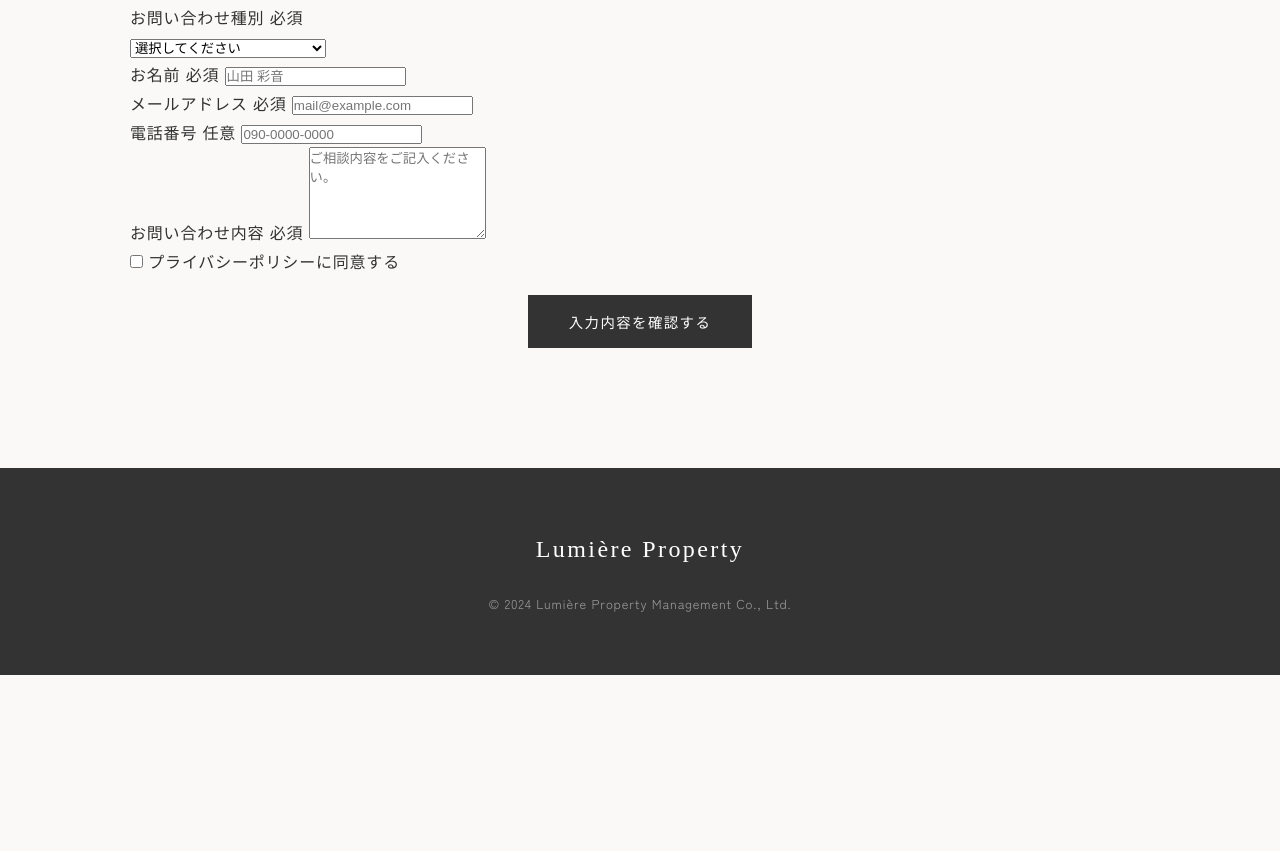
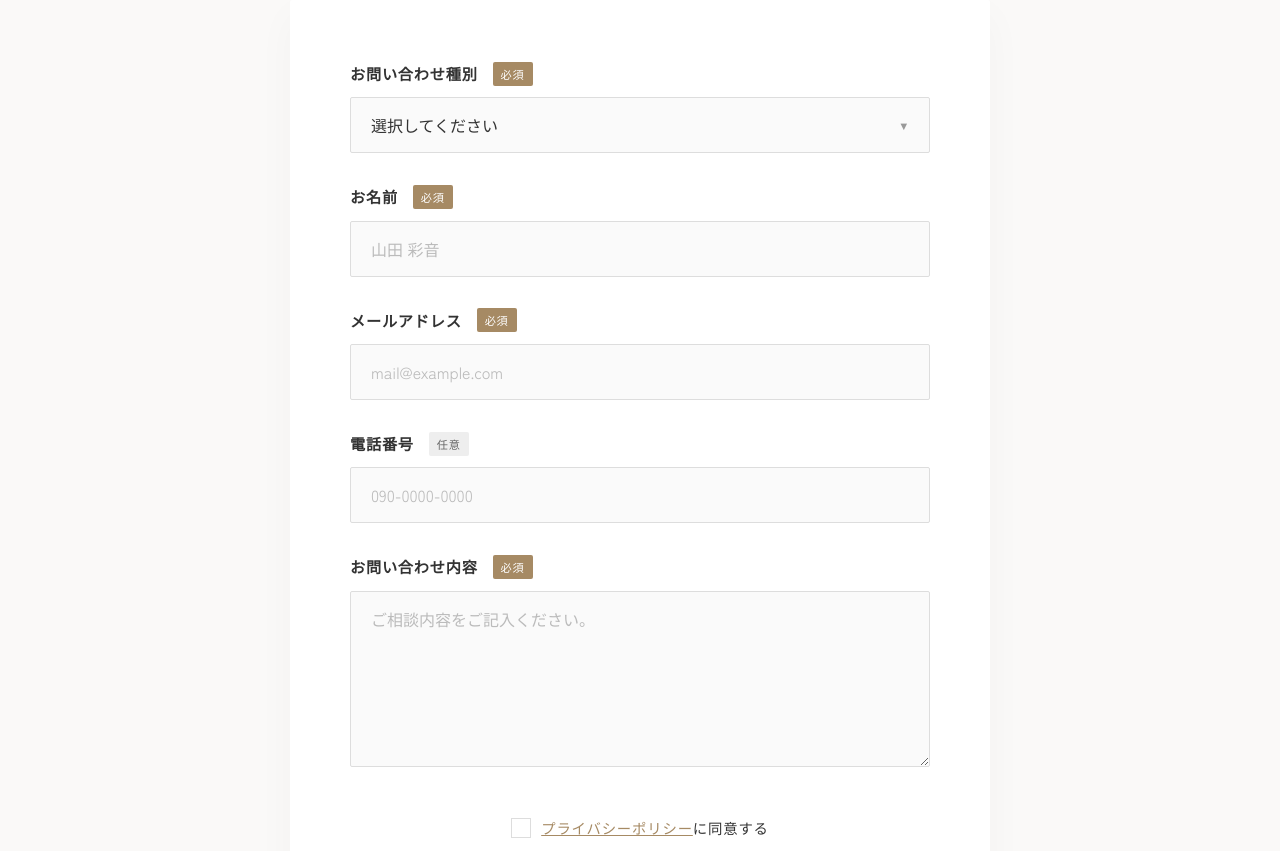
Before and after one commit to Yamaki-shota/hudosan, a plain HTML site: page index.html in a window 1280 px wide. Shown: the part 5989-6840 px from the top of the page. Before the commit the page ends 6664 px from the top, so only its background shows below. Drawn offline with Linux system fonts and the light colour scheme.

Commit message:
Translate comments in style.css to Japanese

```diff
--- a/style.css
+++ b/style.css
@@ -1,5 +1,5 @@
 /* =========================================
-   Variables
+   Variables (色の設定)
    ========================================= */
 :root {
     --color-bg: #FAF9F8; /* グレージュ寄りの白 */
@@ -10,7 +10,7 @@
 }
 
 /* =========================================
-   Reset & Base
+   Reset & Base (基本設定)
    ========================================= */
 * {
     margin: 0;
@@ -38,7 +38,7 @@ a {
 }
 
 /* =========================================
-   Utility Classes
+   Utility Classes (よく使う設定)
    ========================================= */
 .container {
     max-width: 1100px;
@@ -49,7 +49,7 @@ a {
 .text-center { text-align: center; }
 .mt-40 { margin-top: 40px; }
 
-/* ボタンコンポーネント */
+/* ボタンのデザイン */
 .btn-primary, .btn-secondary {
     display: inline-block;
     padding: 15px 40px;
@@ -89,7 +89,7 @@ a {
 .btn-text:hover { color: var(--color-accent); }
 
 /* =========================================
-   Header
+   Header (上のメニュー)
    ========================================= */
 .header {
     position: fixed;
@@ -147,7 +147,7 @@ a {
 }
 
 /* =========================================
-   Hero Section
+   Hero Section (一番最初の大きい画像)
    ========================================= */
 .hero {
     height: 100vh;
@@ -192,7 +192,7 @@ a {
 }
 
 /* =========================================
-   Sections Common
+   Sections Common (各エリアの共通設定)
    ========================================= */
 .section {
     padding: 120px 0;
@@ -218,7 +218,7 @@ a {
 }
 
 /* =========================================
-   Concept Section
+   Concept Section (メッセージ)
    ========================================= */
 .concept-flex {
     display: flex;
@@ -257,14 +257,10 @@ a {
 }
 
 /* =========================================
-   Service Section
+   Service Section (強み)
    ========================================= */
 .service {
     background-color: #fff;
-}
-
-.service .section-header {
-    text-align: center;
 }
 
 .service-grid {
@@ -302,7 +298,7 @@ a {
 }
 
 /* =========================================
-   For Owners Section
+   For Owners Section (オーナー様へ)
    ========================================= */
 .owners {
     background-color: var(--color-bg);
@@ -340,7 +336,7 @@ a {
 }
 
 /* =========================================
-   Works Section
+   Works Section (事例)
    ========================================= */
 .works {
     background-color: #fff;
@@ -397,7 +393,7 @@ a {
 }
 
 /* =========================================
-   News Section
+   News Section (お知らせ)
    ========================================= */
 .news {
     background-color: var(--color-bg);
@@ -459,7 +455,7 @@ a {
 }
 
 /* =========================================
-   Company Section
+   Company Section (会社概要)
    ========================================= */
 .company {
     background-color: #fff;
@@ -493,7 +489,169 @@ a {
 }
 
 /* =========================================
-   Footer
+   Contact Section (お問い合わせフォーム)
+   ========================================= */
+.contact {
+    background-color: var(--color-bg);
+}
+
+.contact-desc {
+    color: #555;
+    margin-top: 20px;
+    font-size: 0.95rem;
+    line-height: 1.8;
+}
+
+.contact-form-inner {
+    max-width: 700px;
+    margin: 0 auto;
+    background-color: #fff;
+    padding: 60px;
+    box-shadow: 0 15px 40px rgba(0, 0, 0, 0.03);
+    border-radius: 2px;
+}
+
+.form-group {
+    margin-bottom: 30px;
+}
+
+.form-group label {
+    display: flex;
+    align-items: center;
+    font-weight: 600;
+    margin-bottom: 10px;
+    font-size: 0.95rem;
+    letter-spacing: 0.05em;
+}
+
+.required, .optional {
+    font-size: 0.7rem;
+    padding: 2px 8px;
+    margin-left: 15px;
+    border-radius: 2px;
+    font-weight: 400;
+}
+.required {
+    background-color: var(--color-accent);
+    color: #fff;
+}
+.optional {
+    background-color: #eee;
+    color: #666;
+}
+
+input[type="text"],
+input[type="email"],
+input[type="tel"],
+textarea,
+select {
+    width: 100%;
+    padding: 15px 20px;
+    border: 1px solid #ddd;
+    background-color: #FAFAFA;
+    border-radius: 2px;
+    font-family: inherit;
+    font-size: 1rem;
+    color: var(--color-text);
+    transition: all 0.3s ease;
+    outline: none;
+}
+
+input:focus,
+textarea:focus,
+select:focus {
+    border-color: var(--color-accent);
+    background-color: #fff;
+    box-shadow: 0 0 0 3px rgba(166, 138, 100, 0.1);
+}
+
+textarea {
+    resize: vertical;
+}
+
+::placeholder {
+    color: #bbb;
+}
+
+.select-wrap {
+    position: relative;
+}
+.select-wrap::after {
+    content: '▼';
+    position: absolute;
+    right: 20px;
+    top: 50%;
+    transform: translateY(-50%);
+    font-size: 0.7rem;
+    color: #999;
+    pointer-events: none;
+}
+select {
+    appearance: none;
+    -webkit-appearance: none;
+    cursor: pointer;
+}
+
+.form-agreement {
+    margin: 40px 0;
+    text-align: center;
+}
+.checkbox-wrap {
+    position: relative;
+    cursor: pointer;
+    font-size: 0.9rem;
+    display: inline-flex;
+    align-items: center;
+    gap: 10px;
+}
+.checkbox-wrap input {
+    position: absolute;
+    opacity: 0;
+    cursor: pointer;
+}
+.checkmark {
+    height: 20px;
+    width: 20px;
+    background-color: #fff;
+    border: 1px solid #ddd;
+    transition: all 0.2s;
+    position: relative;
+}
+.checkbox-wrap input:checked ~ .checkmark {
+    background-color: var(--color-accent);
+    border-color: var(--color-accent);
+}
+.checkmark:after {
+    content: "";
+    position: absolute;
+    display: none;
+    left: 6px;
+    top: 2px;
+    width: 5px;
+    height: 10px;
+    border: solid white;
+    border-width: 0 2px 2px 0;
+    transform: rotate(45deg);
+}
+.checkbox-wrap input:checked ~ .checkmark:after {
+    display: block;
+}
+.privacy-link {
+    color: var(--color-accent);
+    text-decoration: underline;
+}
+
+.btn-submit {
+    width: 100%;
+    max-width: 300px;
+    padding: 18px 0;
+    font-size: 1rem;
+    cursor: pointer;
+    border: none;
+}
+
+/* =========================================
+   Footer (一番下)
    ========================================= */
 .footer {
     background-color: var(--color-text);
@@ -513,7 +671,7 @@ a {
 }
 
 /* =========================================
-   Animations
+   Animations (動きの設定)
    ========================================= */
 @keyframes slowZoom {
     0% { transform: scale(1); }
@@ -538,8 +696,14 @@ a {
     transition: opacity 1s cubic-bezier(0.25, 1, 0.5, 1), transform 1s cubic-bezier(0.25, 1, 0.5, 1);
 }
 
-/* JSによって付与されるクラス */
 .is-visible {
     opacity: 1;
     transform: translate(0);
 }
+
+/* スマホ用の調整 */
+@media screen and (max-width: 768px) {
+    .contact-form-inner {
+        padding: 40px 20px;
+    }
+}
```
